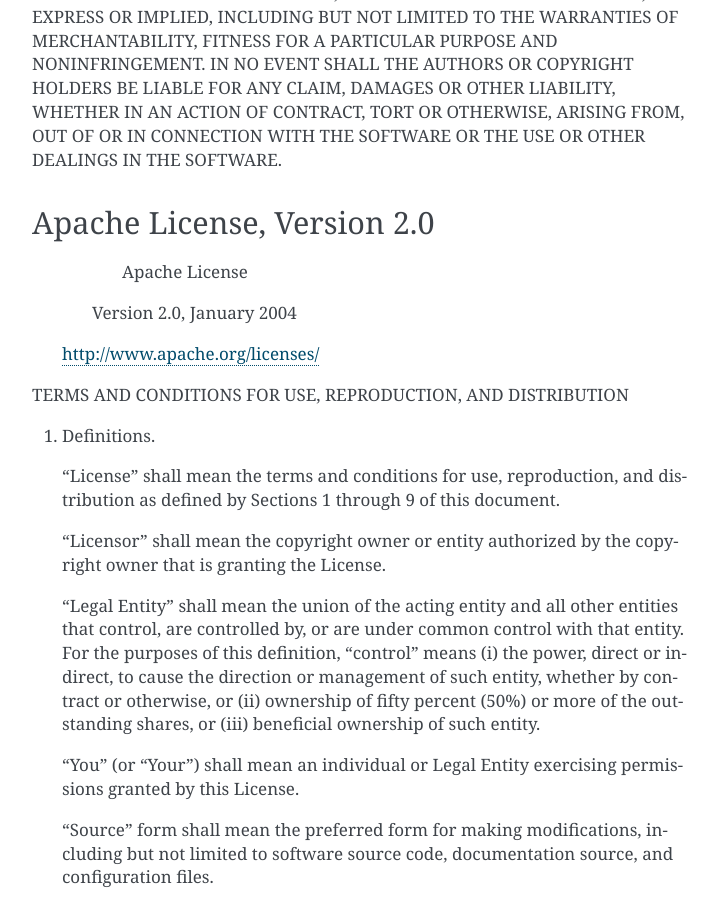
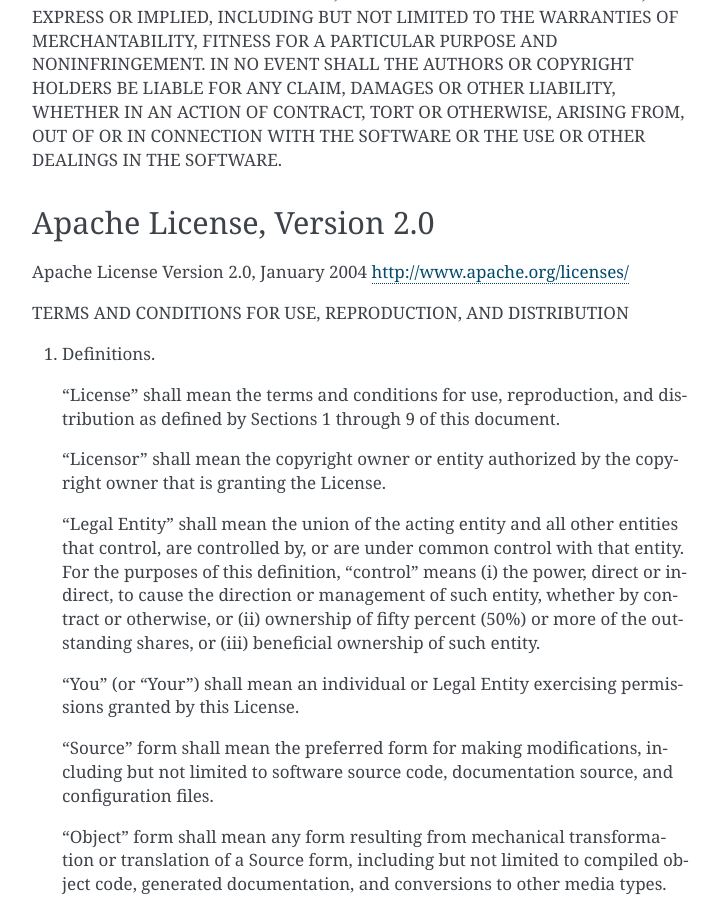
Before and after one commit to wahn/rs_pbrt, a Sphinx documentation site: the page built from docs/source/license.rst, in a window 1280 px wide and 900 px high, scrolled down 653 px. Shown: the whole window, without its empty margins (388-1108 px from the left). Built offline with Sphinx 7.4.7, drawn with Linux system fonts in a browser that asks for light colours; part of the change alters nothing that is shown.

```diff
--- a/docs/source/conf.py
+++ b/docs/source/conf.py
@@ -22,7 +22,7 @@ copyright = '2020, Jan Douglas Bert Walter'
 author = 'Jan Douglas Bert Walter'
 
 # The full version, including alpha/beta/rc tags
-release = '0.8.3'
+release = '0.9.3'
 
 
 # -- General configuration ---------------------------------------------------
@@ -52,4 +52,4 @@ html_theme = 'alabaster'
 # Add any paths that contain custom static files (such as style sheets) here,
 # relative to this directory. They are copied after the builtin static files,
 # so a file named "default.css" will overwrite the builtin "default.css".
-html_static_path = ['_static']
+##html_static_path = ['_static']
--- a/docs/source/license.rst
+++ b/docs/source/license.rst
@@ -42,9 +42,9 @@ DEALINGS IN THE SOFTWARE.
 Apache License, Version 2.0
 ---------------------------
 
-                              Apache License
-                        Version 2.0, January 2004
-                     http://www.apache.org/licenses/
+Apache License
+Version 2.0, January 2004
+http://www.apache.org/licenses/
 
 TERMS AND CONDITIONS FOR USE, REPRODUCTION, AND DISTRIBUTION
 
```
